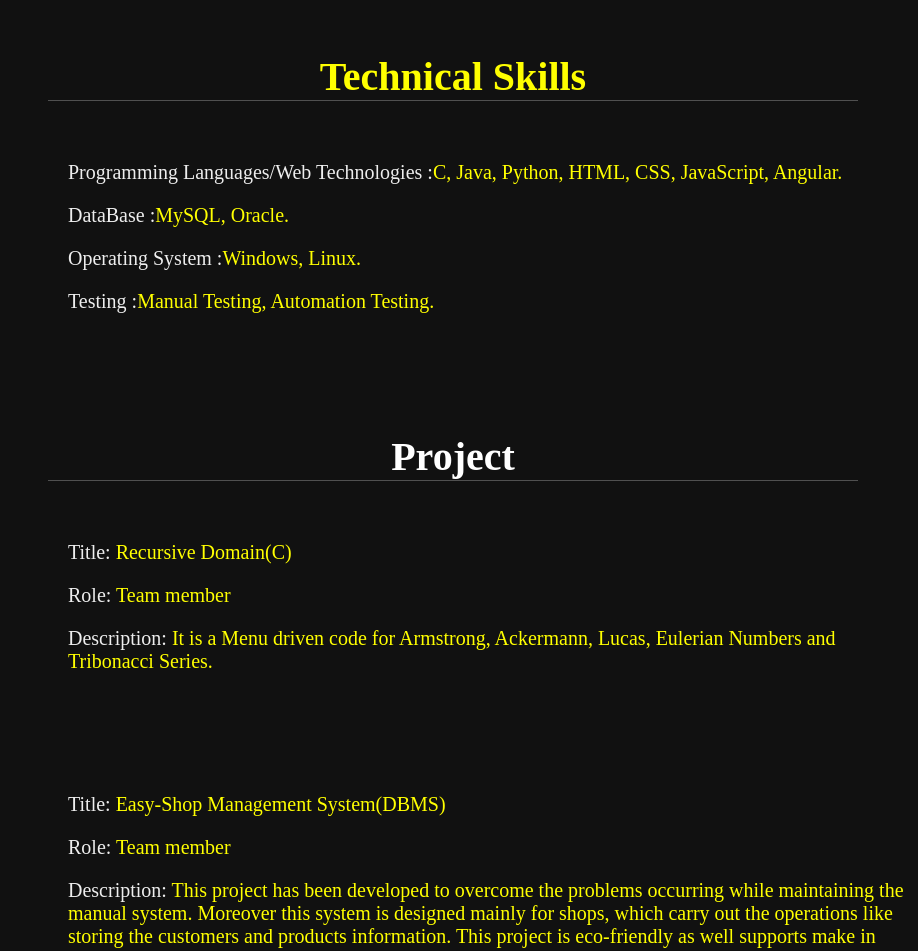
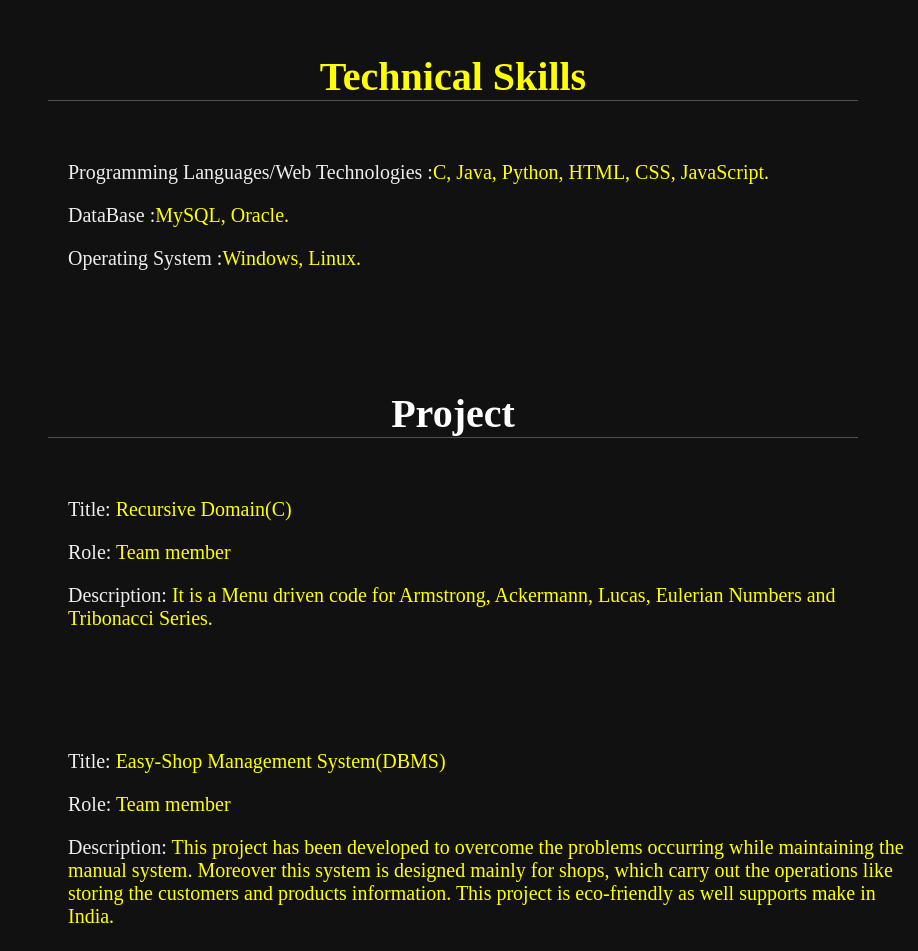
Before and after one commit to Prajwal1499/PrajwalDevamane.github.io, a plain HTML site: page index.html in a window 1280 px wide. Shown: the part 1534-2485 px from the top of the page, without its empty margins (362-1280 px from the left). Drawn offline with Linux system fonts and the light colour scheme.

Commit message:
Update index.html

```diff
--- a/index.html
+++ b/index.html
@@ -96,10 +96,9 @@
  <h1 class="head"><span>Technical Skills</span></h1>
   <div class="Row">
    <div class="det">
-    <h3><span>Programming Languages/Web Technologies :</span>C, Java, Python, HTML, CSS, JavaScript, Angular.</h3>
+    <h3><span>Programming Languages/Web Technologies :</span>C, Java, Python, HTML, CSS, JavaScript.</h3>
     <h3><span>DataBase :</span>MySQL, Oracle.</h3>
     <h3><span>Operating System :</span>Windows, Linux.</h3>
-    <h3><span>Testing :</span>Manual Testing, Automation Testing.</h3>
    </div>
  </div>
 </section>
```
